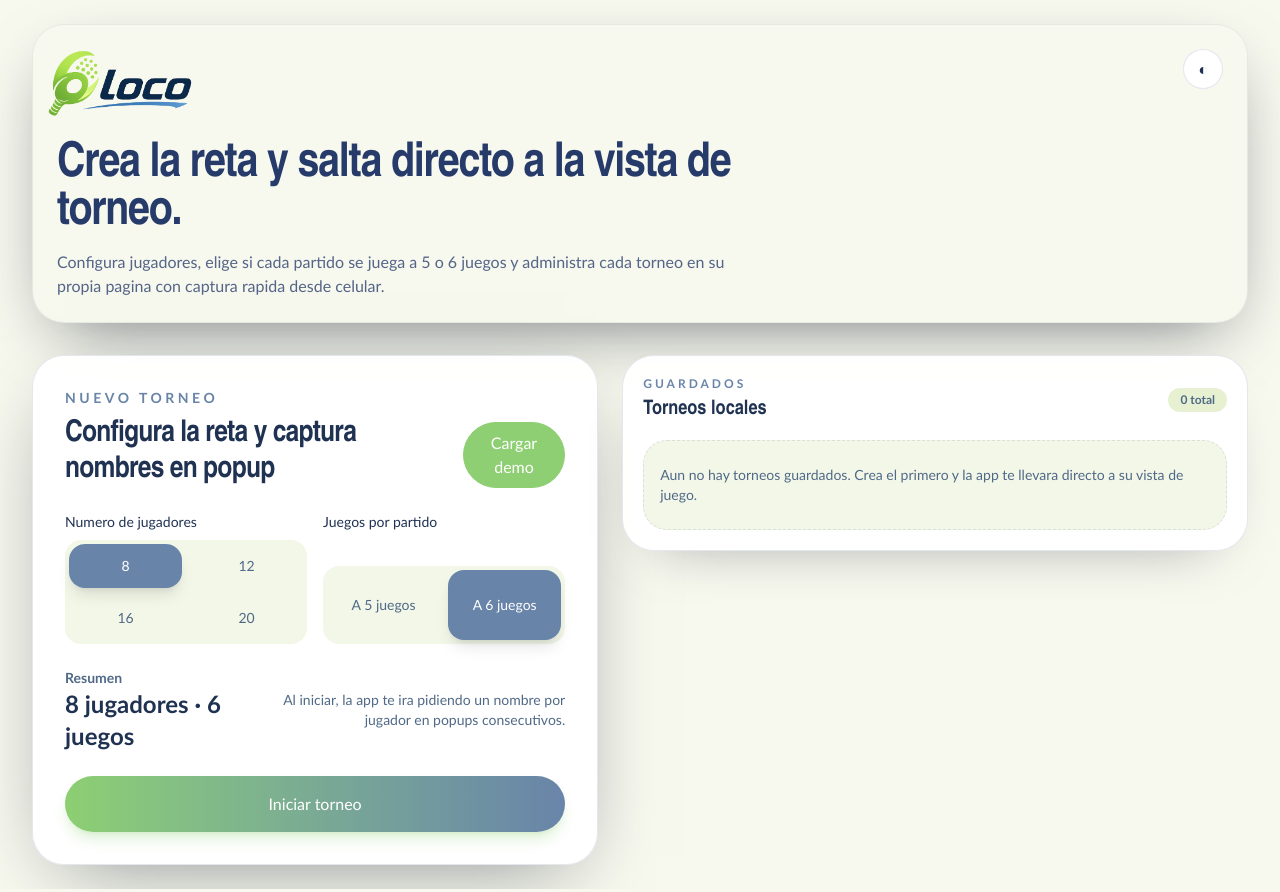
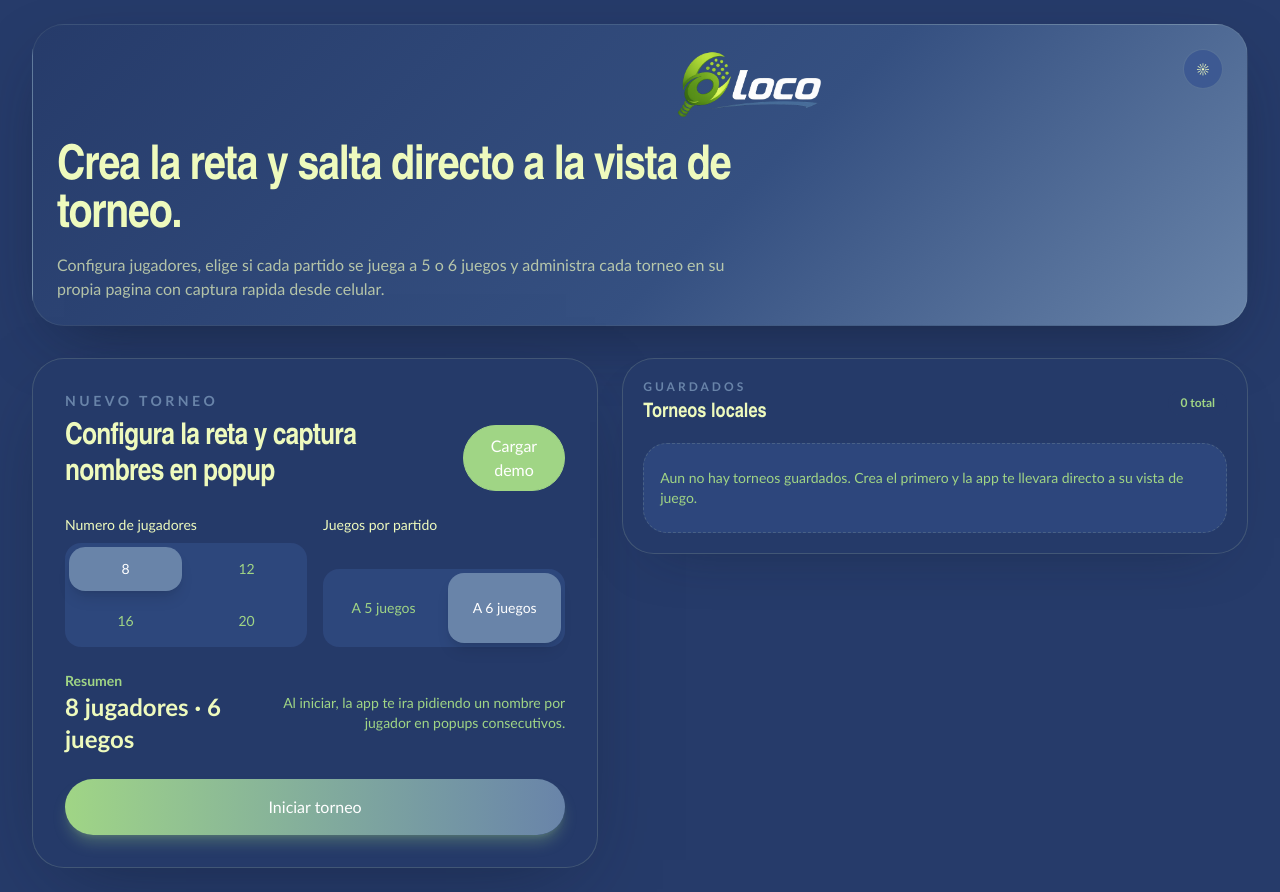
Before and after one commit to flowventas/retaspadel, a Next.js app: page / in a window 1280 px wide. Built offline with nearby package versions, Linux system fonts and the light colour scheme.

Commit message:
Ajustar alineacion del logo y modo oscuro por defecto

```diff
--- a/app/layout.tsx
+++ b/app/layout.tsx
@@ -18,7 +18,7 @@ export default function RootLayout({
   children: React.ReactNode;
 }>) {
   return (
-    <html lang="es" className="h-full antialiased">
+    <html lang="es" className="dark h-full antialiased">
       <body className="min-h-full flex flex-col">{children}</body>
     </html>
   );
--- a/components/tournament-app.tsx
+++ b/components/tournament-app.tsx
@@ -126,7 +126,10 @@ export default function TournamentApp() {
       <div className="mx-auto flex min-h-screen max-w-7xl flex-col px-4 py-6 sm:px-6 lg:px-8">
         <header className="mb-8 flex flex-col gap-4 rounded-[2rem] border border-[var(--hero-border)] bg-[image:var(--hero-bg)] px-6 py-6 text-[var(--hero-text)] shadow-[0_24px_70px_-28px_rgba(15,23,42,0.65)] md:flex-row md:items-start md:justify-between">
           <div className="max-w-3xl">
-            <BrandLogo theme={store.theme} className="-ml-2 mb-5 sm:-ml-3 md:mb-6" />
+            <BrandLogo
+              theme={store.theme}
+              className="mb-5 block max-[499px]:mx-auto min-[500px]:ml-auto md:mb-6"
+            />
             <h1 className="text-4xl font-black tracking-tight md:text-5xl">
               Crea la reta y salta directo a la vista de torneo.
             </h1>
--- a/components/tournament-view.tsx
+++ b/components/tournament-view.tsx
@@ -203,7 +203,11 @@ export function TournamentView({ tournamentId }: TournamentViewProps) {
         <header className="mb-6 flex min-w-0 flex-col gap-4 rounded-[2rem] border border-[var(--hero-border)] bg-[image:var(--hero-bg)] px-4 py-5 text-[var(--hero-text)] shadow-[0_24px_70px_-28px_rgba(15,23,42,0.65)] sm:px-6 sm:py-6">
           <div className="flex min-w-0 flex-col gap-4 md:flex-row md:items-start md:justify-between">
             <div className="min-w-0">
-              <BrandLogo theme={store.theme} variant="compact" className="mb-4 md:mb-5" />
+              <BrandLogo
+                theme={store.theme}
+                variant="compact"
+                className="mb-4 block max-[499px]:mx-auto min-[500px]:ml-auto md:mb-5"
+              />
               <Link href="/" className="inline-flex text-sm font-bold uppercase tracking-[0.25em] text-[var(--brand-accent)]">
                 Volver al inicio
               </Link>
--- a/lib/storage.ts
+++ b/lib/storage.ts
@@ -7,7 +7,7 @@ const STORAGE_KEY = "padel-locos-store";
 export const defaultStore: TournamentStore = {
   tournaments: [],
   activeTournamentId: null,
-  theme: "light",
+  theme: "dark",
   savedPlayers: [],
 };
 
```
